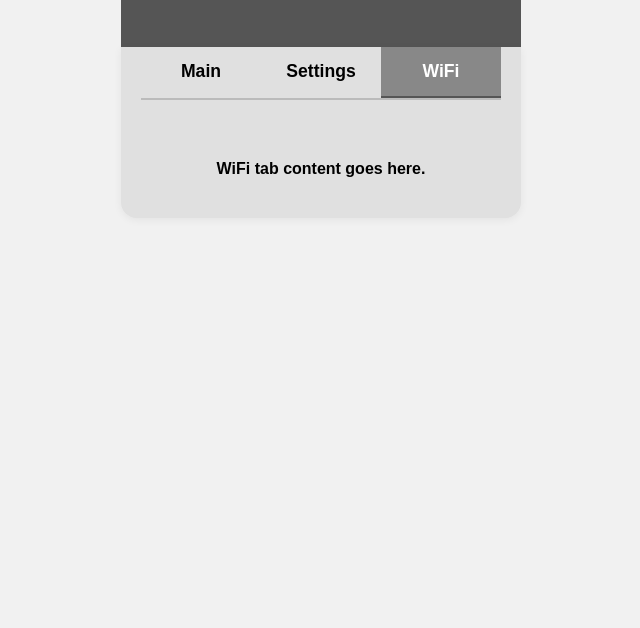
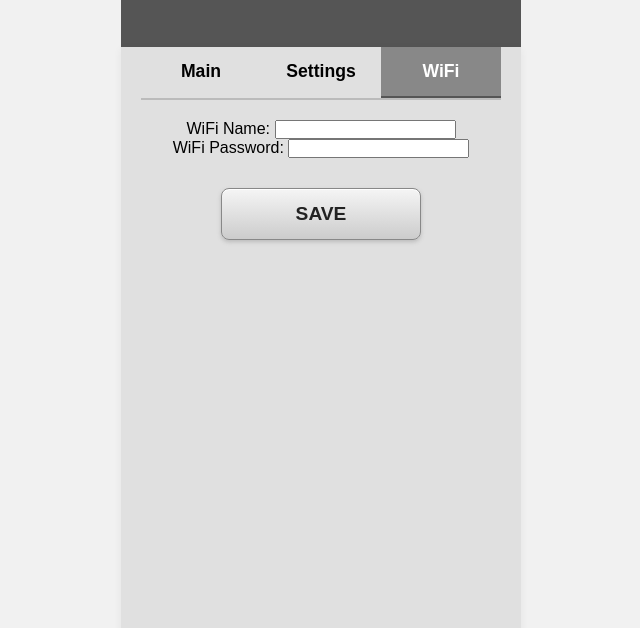
Before and after one commit to ultraflow-sa/MQTT_Test, a plain HTML site: page data/main.html in a window 1280 px wide. Both pictures are taken after a click on the button "WiFi". Shown: the part 172-800 px from the top of the page, without its empty margins (319-959 px from the left). Drawn offline with Linux system fonts and the light colour scheme.

Commit message:
modified:   data/main.html 	modified:   data/style.css

```diff
--- a/data/main.html
+++ b/data/main.html
@@ -47,10 +47,21 @@
         <!-- Add your settings form/fields here -->
       </div>
       <div class="tab-content" id="tabWiFi">
-        <div style="margin: 40px 0 20px 0; text-align: center;">
-          <strong>WiFi tab content goes here.</strong>
-        </div>
-        <!-- Add your WiFi form/fields here -->
+        <form id="wifiFormMain" autocomplete="off">
+          <div class="fields-flex">
+            <div class="input-group">
+              <label for="ssid-main">WiFi Name:</label>
+              <input type="text" id="ssid-main" name="ssid" required>
+            </div>
+            <div class="input-group">
+              <label for="password-main">WiFi Password:</label>
+              <input type="password" id="password-main" name="password" required>
+            </div>
+          </div>
+          <div class="btn-row">
+            <button type="submit" class="btn">SAVE</button>
+          </div>
+        </form>
       </div>
     </div>
     <script>
@@ -170,7 +181,23 @@
           window.location.href = "index.html";
         };
         connectMQTTAndQuery();
+
+        // WiFi form submit handler (for demonstration, prevent default and show alert)
+        document.getElementById("wifiFormMain").onsubmit = function(e) {
+          e.preventDefault();
+          alert("WiFi settings saved (demo only).");
+        };
       });
+
+      // Responsive min-height adjustment for all pages
+      function adjustMinHeight() {
+        const vh = window.innerHeight;
+        document.body.style.minHeight = vh + "px";
+        const mainContent = document.querySelector('.main-content');
+        if (mainContent) mainContent.style.minHeight = (vh - 60) + "px"; // 60px for header
+      }
+      window.addEventListener("resize", adjustMinHeight);
+      window.addEventListener("DOMContentLoaded", adjustMinHeight);
     </script>
   </body>
 </html>
--- a/data/style.css
+++ b/data/style.css
@@ -3,6 +3,12 @@
     margin: 0;
     padding: 0;
     box-sizing: border-box;
+}
+
+/* Ensure body and main-content fill available height, but allow scrolling if needed */
+html, body {
+    height: 100%;
+    min-height: 100vh;
 }
 
 /* Page Background and Font */
@@ -11,6 +17,15 @@ body {
     font-family: Arial, sans-serif;
     text-align: center;
     padding: 20px 0;
+    min-height: 100vh;
+    display: block;
+    overflow-y: auto;
+}
+
+.main-content {
+    min-height: 400px; /* fallback, will be set by JS for viewport */
+    box-sizing: border-box;
+    overflow: visible;
 }
 
 /* Header box styling - now a darker grey */
```
